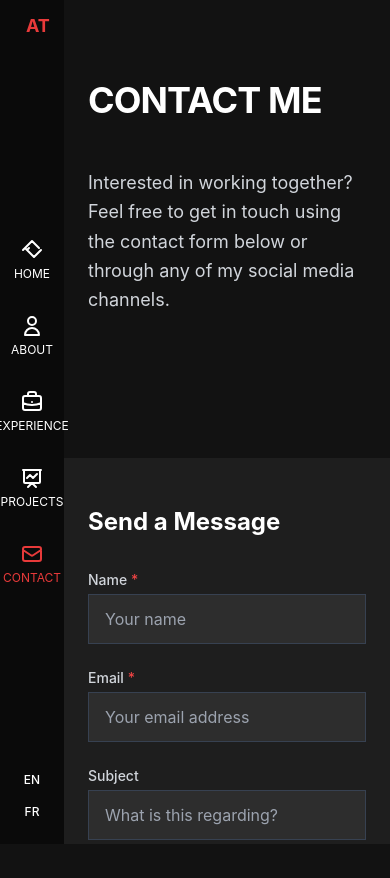
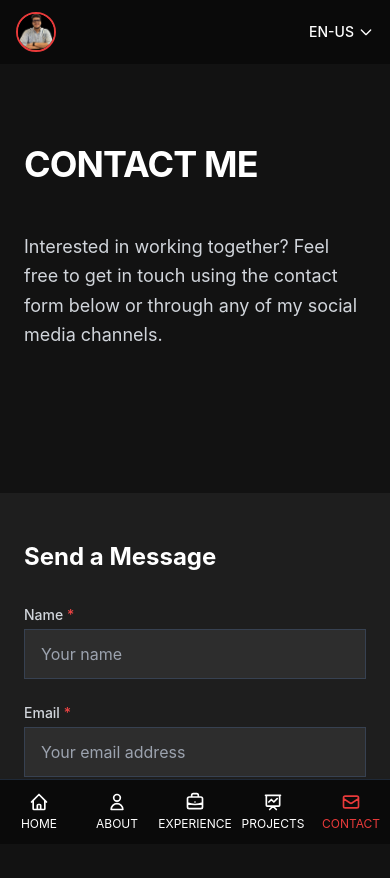
Before and after one commit to moementrabelsi/abdelmoementrabelsiresume, a React (Vite) app: page /#/contact in a window 390 px wide. Shown: the top 878 px of the page. Built offline with nearby package versions, Linux system fonts and the light colour scheme.

Commit message:
Add mobile-friendly bottom navigation and improve responsive design

```diff
--- a/src/components/Layout.jsx
+++ b/src/components/Layout.jsx
@@ -1,11 +1,13 @@
-import React, { useEffect, useRef } from 'react';
+import React, { useEffect, useRef, useState } from 'react';
 import { Link, useLocation } from 'react-router-dom';
 import { useTranslation } from 'react-i18next';
+import profilePhoto from '../assets/279787631_1225434571324131_2014762143615193992_n.jpg';
 
 const Layout = ({ children }) => {
   const { t, i18n } = useTranslation();
   const location = useLocation();
   const mainContentRef = useRef(null);
+  const [isLanguageMenuOpen, setIsLanguageMenuOpen] = useState(false);
 
   // Effect to scroll to top when route changes
   useEffect(() => {
@@ -13,73 +15,59 @@ const Layout = ({ children }) => {
       mainContentRef.current.scrollTop = 0;
       window.scrollTo(0, 0);
     }
+    // Close language menu when route changes
+    setIsLanguageMenuOpen(false);
   }, [location.pathname]);
 
   const changeLanguage = (lng) => {
     i18n.changeLanguage(lng);
+    setIsLanguageMenuOpen(false);
+  };
+
+  const toggleLanguageMenu = () => {
+    setIsLanguageMenuOpen(!isLanguageMenuOpen);
   };
 
   const isActive = (path) => {
     return location.pathname === path ? 'text-rn-accent' : 'text-white hover:text-rn-accent';
   };
 
+  // Define navigation items to avoid repetition
+  const navItems = [
+    { path: '/', label: 'HOME', icon: <path strokeLinecap="round" strokeLinejoin="round" strokeWidth={2} d="M3 12l2-2m0 0l7-7 7 7M5 10v10a1 1 0 001 1h3m10-11l2 2m-2-2v10a1 1 0 01-1 1h-3m-6 0a1 1 0 001-1v-4a1 1 0 011-1h2a1 1 0 011 1v4a1 1 0 001 1m-6 0h6" /> },
+    { path: '/about', label: 'ABOUT', icon: <path strokeLinecap="round" strokeLinejoin="round" strokeWidth={2} d="M16 7a4 4 0 11-8 0 4 4 0 018 0zM12 14a7 7 0 00-7 7h14a7 7 0 00-7-7z" /> },
+    { path: '/experience', label: 'EXPERIENCE', icon: <path strokeLinecap="round" strokeLinejoin="round" strokeWidth={2} d="M21 13.255A23.931 23.931 0 0112 15c-3.183 0-6.22-.62-9-1.745M16 6V4a2 2 0 00-2-2h-4a2 2 0 00-2 2v2m4 6h.01M5 20h14a2 2 0 002-2V8a2 2 0 00-2-2H5a2 2 0 00-2 2v10a2 2 0 002 2z" /> },
+    { path: '/projects', label: 'PROJECTS', icon: <path strokeLinecap="round" strokeLinejoin="round" strokeWidth={2} d="M7 12l3-3 3 3 4-4M8 21l4-4 4 4M3 4h18M4 4h16v12a1 1 0 01-1 1H5a1 1 0 01-1-1V4z" /> },
+    { path: '/contact', label: 'CONTACT', icon: <path strokeLinecap="round" strokeLinejoin="round" strokeWidth={2} d="M3 8l7.89 5.26a2 2 0 002.22 0L21 8M5 19h14a2 2 0 002-2V7a2 2 0 00-2-2H5a2 2 0 00-2 2v10a2 2 0 002 2z" /> }
+  ];
+
   return (
     <div className="flex h-screen bg-rn-dark">
-      {/* Sidebar */}
-      <div className="w-16 sm:w-20 md:w-24 bg-rn-darker flex flex-col fixed h-screen z-10">
+      {/* Desktop Sidebar - hidden on mobile */}
+      <div className="hidden md:flex w-24 bg-rn-darker flex-col fixed h-screen z-10">
         {/* Logo */}
-        <div className="p-3 sm:p-4 md:p-5">
-          <Link to="/" className="text-rn-accent font-bold text-lg sm:text-xl pl-3.5">AT</Link>
+        <div className="p-4 flex justify-center">
+          <Link to="/" className="block">
+            <img
+              src={profilePhoto}
+              alt="Abdelmoemen Trabelsi"
+              className="w-12 h-12 rounded-full object-cover border-2 border-rn-accent"
+            />
+          </Link>
         </div>
 
         {/* Vertical Navigation */}
         <div className="flex flex-col items-center justify-center flex-1 space-y-8">
-          <Link to="/" className={`${isActive('/')} transition-colors duration-200`}>
-            <div className="flex flex-col items-center">
-              <svg xmlns="http://www.w3.org/2000/svg" className="h-6 w-6" fill="none" viewBox="0 0 24 24" stroke="currentColor">
-                <path strokeLinecap="round" strokeLinejoin="round" strokeWidth={2} d="M3 12l2-2m0 0l7-7 7 7m-14 0l2 2m0 0l7 7 7-7m-14 0l2-2" />
-              </svg>
-              <span className="text-xs mt-1">HOME</span>
-            </div>
-          </Link>
-
-          <Link to="/about" className={`${isActive('/about')} transition-colors duration-200`}>
-            <div className="flex flex-col items-center">
-              <svg xmlns="http://www.w3.org/2000/svg" className="h-6 w-6" fill="none" viewBox="0 0 24 24" stroke="currentColor">
-                <path strokeLinecap="round" strokeLinejoin="round" strokeWidth={2} d="M16 7a4 4 0 11-8 0 4 4 0 018 0zM12 14a7 7 0 00-7 7h14a7 7 0 00-7-7z" />
-              </svg>
-              <span className="text-xs mt-1">ABOUT</span>
-            </div>
-          </Link>
-
-
-
-          <Link to="/experience" className={`${isActive('/experience')} transition-colors duration-200`}>
-            <div className="flex flex-col items-center">
-              <svg xmlns="http://www.w3.org/2000/svg" className="h-6 w-6" fill="none" viewBox="0 0 24 24" stroke="currentColor">
-                <path strokeLinecap="round" strokeLinejoin="round" strokeWidth={2} d="M21 13.255A23.931 23.931 0 0112 15c-3.183 0-6.22-.62-9-1.745M16 6V4a2 2 0 00-2-2h-4a2 2 0 00-2 2v2m4 6h.01M5 20h14a2 2 0 002-2V8a2 2 0 00-2-2H5a2 2 0 00-2 2v10a2 2 0 002 2z" />
-              </svg>
-              <span className="text-xs mt-1">EXPERIENCE</span>
-            </div>
-          </Link>
-
-          <Link to="/projects" className={`${isActive('/projects')} transition-colors duration-200`}>
-            <div className="flex flex-col items-center">
-              <svg xmlns="http://www.w3.org/2000/svg" className="h-6 w-6" fill="none" viewBox="0 0 24 24" stroke="currentColor">
-                <path strokeLinecap="round" strokeLinejoin="round" strokeWidth={2} d="M7 12l3-3 3 3 4-4M8 21l4-4 4 4M3 4h18M4 4h16v12a1 1 0 01-1 1H5a1 1 0 01-1-1V4z" />
-              </svg>
-              <span className="text-xs mt-1">PROJECTS</span>
-            </div>
-          </Link>
-
-          <Link to="/contact" className={`${isActive('/contact')} transition-colors duration-200`}>
-            <div className="flex flex-col items-center">
-              <svg xmlns="http://www.w3.org/2000/svg" className="h-6 w-6" fill="none" viewBox="0 0 24 24" stroke="currentColor">
-                <path strokeLinecap="round" strokeLinejoin="round" strokeWidth={2} d="M3 8l7.89 5.26a2 2 0 002.22 0L21 8M5 19h14a2 2 0 002-2V7a2 2 0 00-2-2H5a2 2 0 00-2 2v10a2 2 0 002 2z" />
-              </svg>
-              <span className="text-xs mt-1">CONTACT</span>
-            </div>
-          </Link>
+          {navItems.map((item) => (
+            <Link key={item.path} to={item.path} className={`${isActive(item.path)} transition-colors duration-200`}>
+              <div className="flex flex-col items-center">
+                <svg xmlns="http://www.w3.org/2000/svg" className="h-6 w-6" fill="none" viewBox="0 0 24 24" stroke="currentColor">
+                  {item.icon}
+                </svg>
+                <span className="text-xs mt-1">{item.label}</span>
+              </div>
+            </Link>
+          ))}
         </div>
 
         {/* Language Switcher */}
@@ -99,9 +87,77 @@ const Layout = ({ children }) => {
         </div>
       </div>
 
+      {/* Mobile Top Header */}
+      <div className="md:hidden fixed top-0 left-0 right-0 bg-rn-darker text-white z-10 px-4 py-3 flex justify-between items-center">
+        <Link to="/" className="block">
+          <img
+            src={profilePhoto}
+            alt="Abdelmoemen Trabelsi"
+            className="w-10 h-10 rounded-full object-cover border-2 border-rn-accent"
+          />
+        </Link>
+
+        {/* Language dropdown */}
+        <div className="relative">
+          <button
+            onClick={toggleLanguageMenu}
+            className="flex items-center text-sm font-medium text-white focus:outline-none"
+          >
+            {i18n.language.toUpperCase()}
+            <svg className="ml-1 w-4 h-4" fill="none" stroke="currentColor" viewBox="0 0 24 24">
+              <path strokeLinecap="round" strokeLinejoin="round" strokeWidth={2} d="M19 9l-7 7-7-7" />
+            </svg>
+          </button>
+
+          {isLanguageMenuOpen && (
+            <div className="absolute right-0 mt-2 w-24 bg-rn-dark rounded-md shadow-lg z-20 border border-gray-700">
+              <button
+                onClick={() => changeLanguage('en')}
+                className={`block w-full text-left px-4 py-2 text-sm ${i18n.language === 'en' ? 'text-rn-accent' : 'text-white'}`}
+              >
+                English
+              </button>
+              <button
+                onClick={() => changeLanguage('fr')}
+                className={`block w-full text-left px-4 py-2 text-sm ${i18n.language === 'fr' ? 'text-rn-accent' : 'text-white'}`}
+              >
+                Français
+              </button>
+            </div>
+          )}
+        </div>
+      </div>
+
       {/* Main Content */}
-      <div ref={mainContentRef} className="ml-16 sm:ml-20 md:ml-24 w-full bg-rn-dark text-white">
+      <div
+        ref={mainContentRef}
+        className="w-full bg-rn-dark text-white md:ml-24 pt-16 md:pt-0 pb-16 md:pb-0 overflow-y-auto"
+        style={{ height: '100vh' }}
+      >
         {children}
+      </div>
+
+      {/* Mobile Bottom Navigation */}
+      <div className="md:hidden fixed bottom-0 left-0 right-0 bg-rn-darker border-t border-gray-800 z-10">
+        <div className="grid grid-cols-5 h-16">
+          {navItems.map((item) => (
+            <Link
+              key={item.path}
+              to={item.path}
+              className={`flex flex-col items-center justify-center text-xs ${location.pathname === item.path ? 'text-rn-accent' : 'text-white'}`}
+            >
+              <svg
+                className="w-5 h-5 mb-1"
+                fill="none"
+                stroke="currentColor"
+                viewBox="0 0 24 24"
+              >
+                {item.icon}
+              </svg>
+              <span>{item.label}</span>
+            </Link>
+          ))}
+        </div>
       </div>
     </div>
   );
--- a/src/components/Navbar.jsx
+++ b/src/components/Navbar.jsx
@@ -1,51 +1,53 @@
 import React, { useState } from 'react';
-import { Link } from 'react-router-dom';
+import { Link, useLocation } from 'react-router-dom';
 import { useTranslation } from 'react-i18next';
 
 const Navbar = () => {
   const { t, i18n } = useTranslation();
-  const [isMenuOpen, setIsMenuOpen] = useState(false);
+  const [isLanguageMenuOpen, setIsLanguageMenuOpen] = useState(false);
+  const location = useLocation();
 
   const changeLanguage = (lng) => {
     i18n.changeLanguage(lng);
+    setIsLanguageMenuOpen(false);
   };
 
-  const toggleMenu = () => {
-    setIsMenuOpen(!isMenuOpen);
+  const toggleLanguageMenu = () => {
+    setIsLanguageMenuOpen(!isLanguageMenuOpen);
   };
 
+  // Define navigation items to avoid repetition
+  const navItems = [
+    { path: '/', label: 'navbar.home', icon: 'M3 12l2-2m0 0l7-7 7 7M5 10v10a1 1 0 001 1h3m10-11l2 2m-2-2v10a1 1 0 01-1 1h-3m-6 0a1 1 0 001-1v-4a1 1 0 011-1h2a1 1 0 011 1v4a1 1 0 001 1m-6 0h6' },
+    { path: '/about', label: 'navbar.about', icon: 'M16 7a4 4 0 11-8 0 4 4 0 018 0zM12 14a7 7 0 00-7 7h14a7 7 0 00-7-7z' },
+    { path: '/experience', label: 'navbar.experience', icon: 'M21 13.255A23.931 23.931 0 0112 15c-3.183 0-6.22-.62-9-1.745M16 6V4a2 2 0 00-2-2h-4a2 2 0 00-2 2v2m4 6h.01M5 20h14a2 2 0 002-2V8a2 2 0 00-2-2H5a2 2 0 00-2 2v10a2 2 0 002 2z' },
+    { path: '/projects', label: 'navbar.projects', icon: 'M10 20l4-16m4 4l4 4-4 4M6 16l-4-4 4-4' },
+    { path: '/contact', label: 'navbar.contact', icon: 'M3 8l7.89 5.26a2 2 0 002.22 0L21 8M5 19h14a2 2 0 002-2V7a2 2 0 00-2-2H5a2 2 0 00-2 2v10a2 2 0 002 2z' }
+  ];
+
   return (
-    <nav className="py-4 sm:py-5 md:py-6 w-full bg-white border-b border-gray-100">
+    <>
+      {/* Desktop Navigation */}
+      <nav className="hidden md:block py-4 sm:py-5 md:py-6 w-full bg-white border-b border-gray-100">
         <div className="max-w-screen-2xl mx-auto px-4 sm:px-6 flex justify-between items-center">
-        <Link to="/" className="text-xl sm:text-2xl font-bold text-black tracking-tighter ">AT</Link>
+          <Link to="/" className="text-xl sm:text-2xl font-bold text-black tracking-tighter">AT</Link>
 
-
-        {/* Mobile menu button */}
-        <button
-          className="md:hidden p-2 focus:outline-none text-black"
-          onClick={toggleMenu}
+          <div className="flex items-center">
+            <ul className="flex space-x-6 lg:space-x-10 text-xs sm:text-sm uppercase tracking-widest font-medium">
+              {navItems.map((item) => (
+                <li key={item.path}>
+                  <Link
+                    to={item.path}
+                    className={`text-black hover:text-gray-500 transition-colors ${location.pathname === item.path ? 'font-bold' : ''}`}
                   >
-          <svg className="w-5 h-5 sm:w-6 sm:h-6" fill="none" stroke="currentColor" viewBox="0 0 24 24">
-            {isMenuOpen ? (
-              <path strokeLinecap="round" strokeLinejoin="round" strokeWidth={2} d="M6 18L18 6M6 6l12 12" />
-            ) : (
-              <path strokeLinecap="round" strokeLinejoin="round" strokeWidth={2} d="M4 6h16M4 12h16M4 18h16" />
-            )}
-          </svg>
-        </button>
-
-        {/* Desktop menu */}
-        <div className={`md:flex items-center ${isMenuOpen ? 'block absolute top-20 left-0 right-0 bg-white p-6 border-b border-gray-100 z-10' : 'hidden'} md:static`}>
-          <ul className="md:flex md:space-x-6 lg:space-x-10 space-y-4 md:space-y-0 text-xs sm:text-sm uppercase tracking-widest font-medium">
-            <li><Link to="/" className="text-black hover:text-gray-500 transition-colors">{t('navbar.home')}</Link></li>
-            <li><Link to="/about" className="text-black hover:text-gray-500 transition-colors">{t('navbar.about')}</Link></li>
-            <li><Link to="/experience" className="text-black hover:text-gray-500 transition-colors">{t('navbar.experience')}</Link></li>
-            <li><Link to="/projects" className="text-black hover:text-gray-500 transition-colors">{t('navbar.projects')}</Link></li>
-            <li><Link to="/contact" className="text-black hover:text-gray-500 transition-colors">{t('navbar.contact')}</Link></li>
+                    {t(item.label)}
+                  </Link>
+                </li>
+              ))}
             </ul>
 
             {/* Language switcher */}
-          <div className="mt-6 md:mt-0 md:ml-6 lg:ml-10 flex space-x-4">
+            <div className="ml-6 lg:ml-10 flex space-x-4">
               <button
                 onClick={() => changeLanguage('en')}
                 className={`text-xs uppercase tracking-widest font-medium ${i18n.language === 'en' ? 'text-black' : 'text-gray-400'}`}
@@ -62,6 +64,68 @@ const Navbar = () => {
           </div>
         </div>
       </nav>
+
+      {/* Mobile Top Header */}
+      <header className="md:hidden py-4 px-4 flex justify-between items-center bg-white border-b border-gray-100">
+        <Link to="/" className="text-xl font-bold text-black tracking-tighter">AT</Link>
+
+        {/* Language dropdown */}
+        <div className="relative">
+          <button
+            onClick={toggleLanguageMenu}
+            className="flex items-center text-sm font-medium text-black focus:outline-none"
+          >
+            {i18n.language.toUpperCase()}
+            <svg className="ml-1 w-4 h-4" fill="none" stroke="currentColor" viewBox="0 0 24 24">
+              <path strokeLinecap="round" strokeLinejoin="round" strokeWidth={2} d="M19 9l-7 7-7-7" />
+            </svg>
+          </button>
+
+          {isLanguageMenuOpen && (
+            <div className="absolute right-0 mt-2 w-24 bg-white rounded-md shadow-lg z-20">
+              <button
+                onClick={() => changeLanguage('en')}
+                className={`block w-full text-left px-4 py-2 text-sm ${i18n.language === 'en' ? 'bg-gray-100 font-medium' : ''}`}
+              >
+                English
+              </button>
+              <button
+                onClick={() => changeLanguage('fr')}
+                className={`block w-full text-left px-4 py-2 text-sm ${i18n.language === 'fr' ? 'bg-gray-100 font-medium' : ''}`}
+              >
+                Français
+              </button>
+            </div>
+          )}
+        </div>
+      </header>
+
+      {/* Mobile Bottom Navigation */}
+      <nav className="md:hidden fixed bottom-0 left-0 right-0 bg-white border-t border-gray-100 z-10">
+        <div className="grid grid-cols-5 h-16">
+          {navItems.map((item) => (
+            <Link
+              key={item.path}
+              to={item.path}
+              className={`flex flex-col items-center justify-center text-xs ${location.pathname === item.path ? 'text-black font-medium' : 'text-gray-500'}`}
+            >
+              <svg
+                className="w-5 h-5 mb-1"
+                fill="none"
+                stroke="currentColor"
+                viewBox="0 0 24 24"
+              >
+                <path strokeLinecap="round" strokeLinejoin="round" strokeWidth={1.5} d={item.icon} />
+              </svg>
+              <span>{t(item.label)}</span>
+            </Link>
+          ))}
+        </div>
+      </nav>
+
+      {/* Add padding to bottom of the page content to prevent overlap with bottom navigation */}
+      <div className="md:hidden h-16"></div>
+    </>
   );
 };
 
--- a/src/pages/Experience.jsx
+++ b/src/pages/Experience.jsx
@@ -276,13 +276,13 @@ const Experience = () => {
           </p>
           <div className="flex flex-col sm:flex-row justify-center gap-4">
             <a
-              href="/projects"
+              href="/#/projects"
               className="inline-block px-8 py-3 bg-black text-white text-sm uppercase tracking-widest font-medium hover:bg-gray-800 transition-colors"
             >
               View Projects
             </a>
             <a
-              href="/contact"
+              href="/#/contact"
               className="inline-block px-8 py-3 border border-black text-sm uppercase tracking-widest font-medium hover:bg-black hover:text-white transition-colors"
             >
               Contact Me
```
Lines whose indentation alone changed are shown as unchanged.
